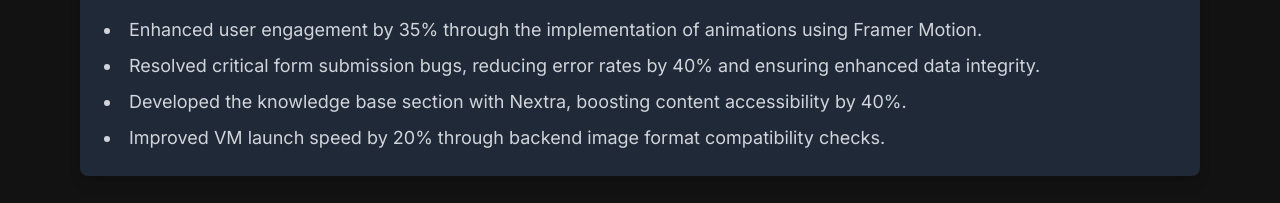
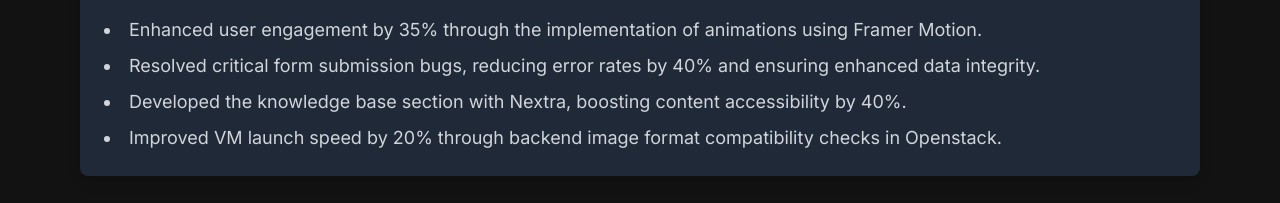
Before and after one commit to Tarundeep-saini/Portfolio, a Next.js app: page / in a window 1280 px wide. Shown: the part 1444-1647 px from the top of the page. Built offline with nearby package versions, Linux system fonts and the light colour scheme.

Commit message:
added Work experince taks

```diff
--- a/src/app/components/ExperienceSection.jsx
+++ b/src/app/components/ExperienceSection.jsx
@@ -10,7 +10,7 @@ const Work = [
       "Enhanced user engagement by 35% through the implementation of animations using Framer Motion.",
       "Resolved critical form submission bugs, reducing error rates by 40% and ensuring enhanced data integrity.",
       "Developed the knowledge base section with Nextra, boosting content accessibility by 40%.",
-      "Improved VM launch speed by 20% through backend image format compatibility checks.",
+      "Improved VM launch speed by 20% through backend image format compatibility checks in Openstack.",
     ],
   },
   // You can add more work experience objects here
```
